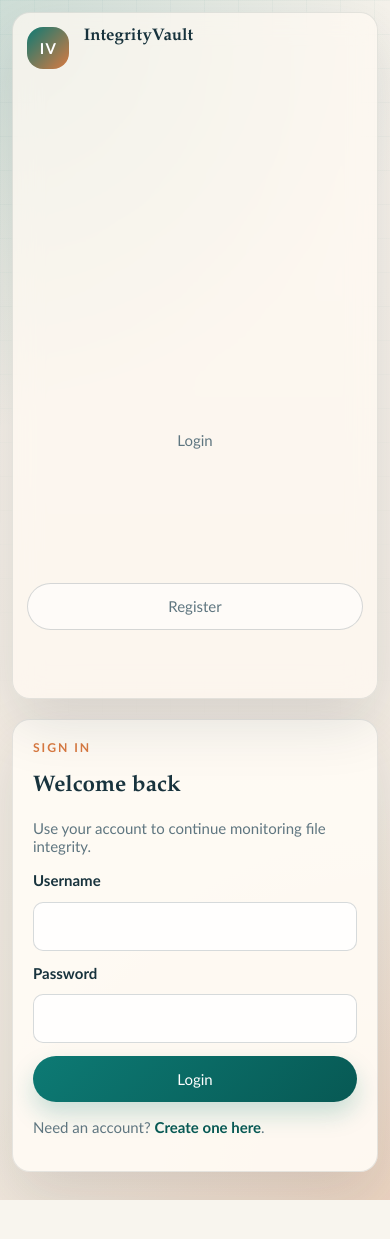
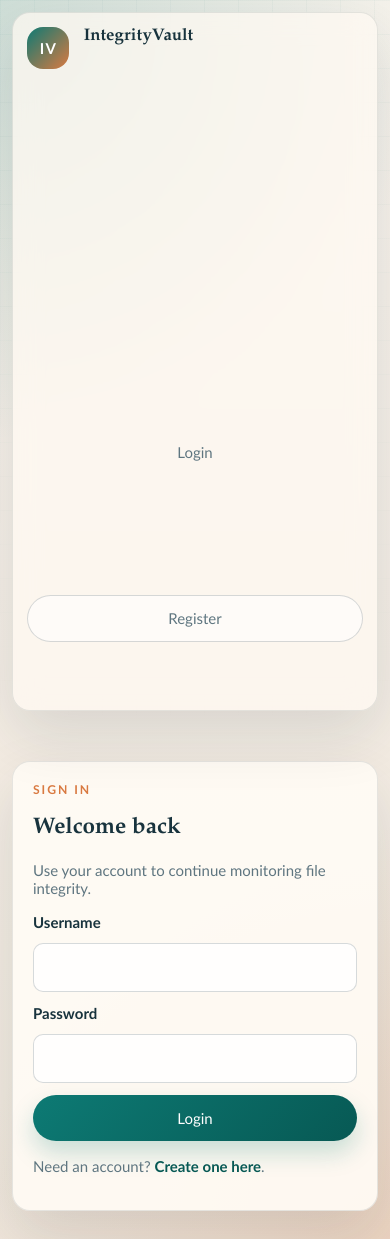
Before and after one commit to sangeethsanthosh-git/file-integrity, a Flask app: page /login in a window 390 px wide. Before the commit the page ends 1200 px from the top, so only its background shows below. Run offline with Flask 3, Linux system fonts and the light colour scheme.

Commit message:
Fixed mobile login layout spacing and alignment

```diff
--- a/static/css/styles.css
+++ b/static/css/styles.css
@@ -346,7 +346,8 @@ h3 {
     color: var(--muted);
 }
 
-.auth-form-only {
+.auth-form-only,
+.auth-container {
     display: grid;
     justify-items: center;
     align-content: start;
@@ -371,7 +372,8 @@ h3 {
     box-shadow: var(--shadow);
 }
 
-.auth-form-only .card {
+.auth-form-only .card,
+.auth-card {
     width: min(100%, 520px);
 }
 
@@ -385,6 +387,10 @@ h3 {
     gap: 0.8rem;
     margin-top: 1rem;
     width: 100%;
+}
+
+.auth-form {
+    gap: 12px;
 }
 
 .stacked-form label {
@@ -763,6 +769,25 @@ h3 {
 }
 
 @media (max-width: 768px) {
+    .auth-container {
+        min-height: auto;
+        align-items: flex-start;
+        padding-top: 20px;
+    }
+
+    .auth-card {
+        margin-top: 10px;
+        padding: 18px;
+    }
+
+    .logo {
+        margin-bottom: 12px;
+    }
+
+    .btn-primary {
+        width: 100%;
+    }
+
     .container {
         padding: 16px;
     }
--- a/templates/base.html
+++ b/templates/base.html
@@ -11,7 +11,7 @@
     <div class="site-bg"></div>
     <div class="page-shell container">
         <header class="topbar">
-            <a class="brand" href="{{ url_for('dashboard') if g.user else url_for('login') }}">
+            <a class="brand logo" href="{{ url_for('dashboard') if g.user else url_for('login') }}">
                 <span class="brand-mark">IV</span>
                 <span>
                     <strong>IntegrityVault</strong>
--- a/templates/login.html
+++ b/templates/login.html
@@ -3,21 +3,21 @@
 {% block title %}Login | IntegrityVault{% endblock %}
 
 {% block content %}
-<section class="auth-form-only">
+<section class="auth-form-only auth-container">
     <div class="form-panel">
-        <div class="card">
+        <div class="card auth-card">
             <p class="eyebrow">Sign In</p>
             <h2>Welcome back</h2>
             <p class="supporting-copy">Use your account to continue monitoring file integrity.</p>
 
-            <form method="post" class="stacked-form" novalidate>
+            <form method="post" class="stacked-form auth-form" novalidate>
                 <label for="username">Username</label>
                 <input id="username" name="username" type="text" maxlength="32" value="{{ request.form.get('username', '') }}" required>
 
                 <label for="password">Password</label>
                 <input id="password" name="password" type="password" required>
 
-                <button type="submit" class="primary-button">Login</button>
+                <button type="submit" class="primary-button btn-primary">Login</button>
             </form>
 
             <p class="inline-note">
```
Also changed, not shown: templates/register.html (+4 -4 lines).
